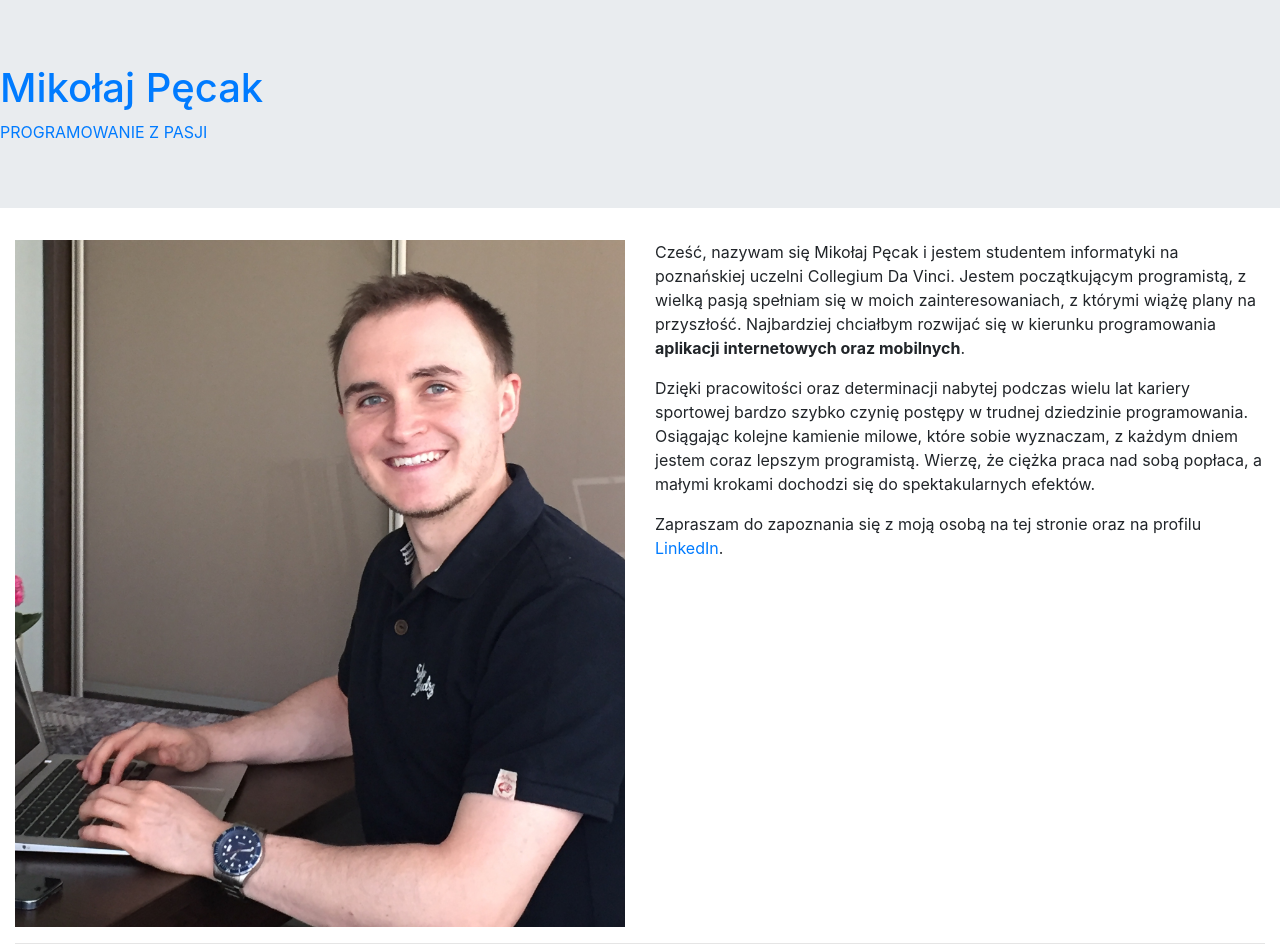
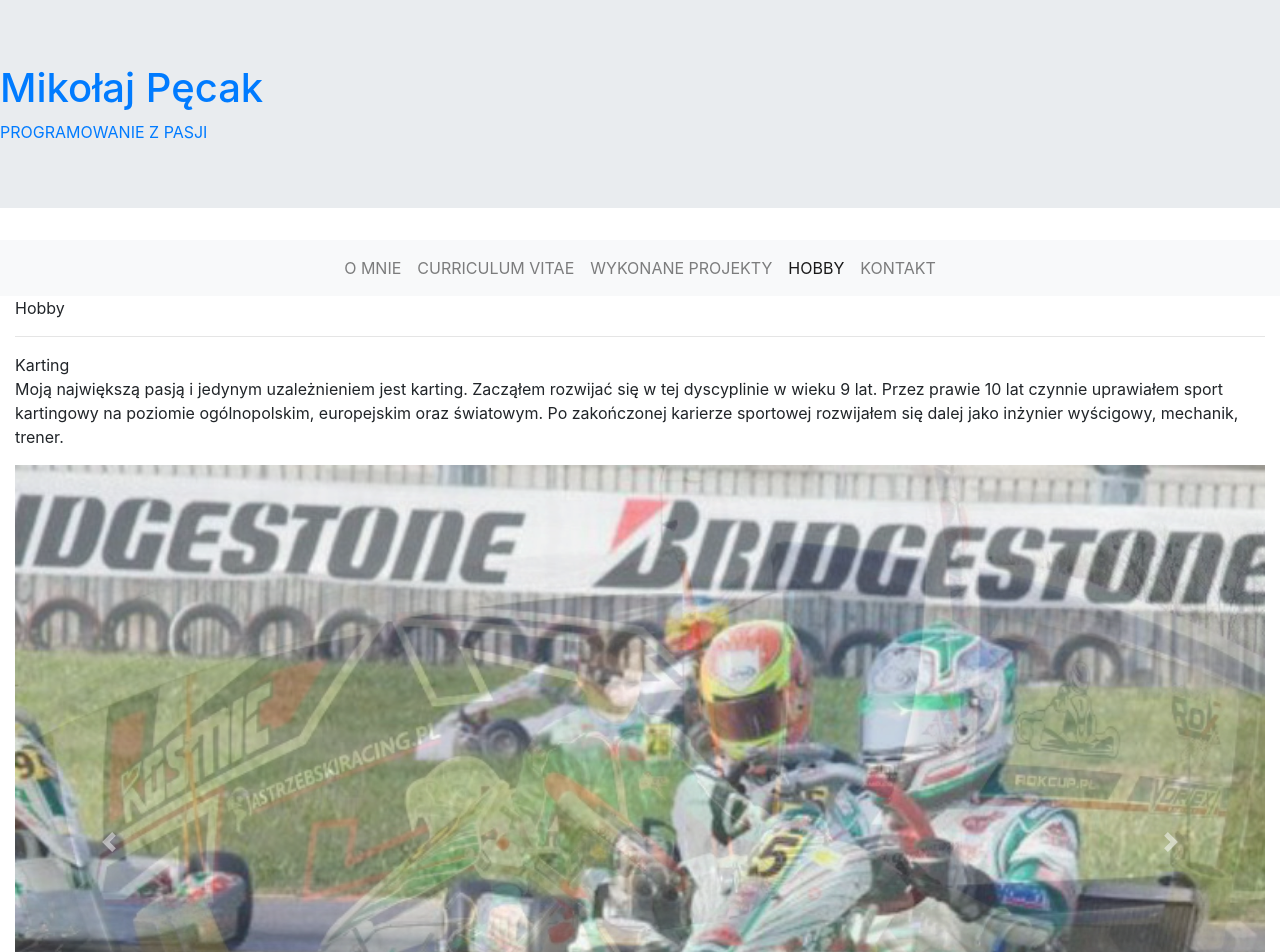
Before and after one commit to pecakm/mpecak-react-2018, a React (Create React App) app: page /hobby in a window 1280 px wide. Shown: the top 952 px of the page. Built offline with nearby package versions, Linux system fonts and the light colour scheme; the HTML template or start-up script is replaced by a standard one.

Commit message:
Add routing and update all pages

```diff
--- a/package.json
+++ b/package.json
@@ -5,6 +5,8 @@
   "dependencies": {
     "react": "^16.3.2",
     "react-dom": "^16.3.2",
+    "react-router": "^4.2.0",
+    "react-router-dom": "^4.2.2",
     "react-scripts": "1.1.4"
   },
   "scripts": {
--- a/src/App.js
+++ b/src/App.js
@@ -1,16 +1,29 @@
 import React, { Component } from 'react';
+import { BrowserRouter as Router, Route } from 'react-router-dom';
 import { Header } from './components/Header';
+import { Navbar } from './components/Navbar';
 import { AboutMeContent } from './components/AboutMeContent';
+import { CVContent } from './components/CVContent';
+import { ProjectsContent } from './components/ProjectsContent';
+import { HobbyContent } from './components/HobbyContent';
+import { ContactContent } from './components/ContactContent';
 import { Footer } from './components/Footer';
 
 class App extends Component {
   render() {
     return (
-      <div>
-        <Header />
-        <AboutMeContent />
-        <Footer />
-      </div>
+      <Router>
+        <div>
+          <Header />
+          <Navbar />
+          <Route exact path="/" component={AboutMeContent}/>
+          <Route path="/curriculum-vitae" component={CVContent}/>
+          <Route path="/wykonane-projekty" component={ProjectsContent}/>
+          <Route path="/hobby" component={HobbyContent}/>
+          <Route path="/kontakt" component={ContactContent}/>
+          <Footer />
+        </div>
+      </Router>
     );
   }
 }
--- a/src/components/CVContent.js
+++ b/src/components/CVContent.js
@@ -1,6 +1,6 @@
-import React from "react";
+import React, { Component } from 'react';
 
-export class CVContent extends React.Component {
+export class CVContent extends Component {
     render() {
         return (
             <div className="container-fluid pageContent">
--- a/src/components/ContactContent.js
+++ b/src/components/ContactContent.js
@@ -1,6 +1,6 @@
-import React from "react";
+import React, { Component } from 'react';
 
-export class ContactContent extends React.Component {
+export class ContactContent extends Component {
     constructor() {
         super();
         this.state = {
--- a/src/components/HobbyContent.js
+++ b/src/components/HobbyContent.js
@@ -1,6 +1,12 @@
-import React from "react";
+import React, { Component } from 'react';
+import slider1 from '../img/slider1.jpg';
+import slider2 from '../img/slider2.jpg';
+import slider3 from '../img/slider3.jpg';
+import slider4 from '../img/slider4.jpg';
+import slider5 from '../img/slider5.jpg';
+import slider6 from '../img/slider6.jpg';
 
-export class HobbyContent extends React.Component {
+export class HobbyContent extends Component {
     render() {
         return (
             <div className="container-fluid pageContent">
@@ -18,22 +24,22 @@ export class HobbyContent extends React.Component {
                     <div id="carouselExampleFade" className="carousel slide carousel-fade" data-ride="carousel">
                         <div className="carousel-inner">
                             <div className="carousel-item active">
-                                <img className="d-block w-100" src="../../img/slider1.jpg" alt="karting1"/>
+                                <img className="d-block w-100" src={slider1} alt="karting1"/>
                             </div>
                             <div className="carousel-item">
-                                <img className="d-block w-100" src="../../img/slider2.jpg" alt="karting2"/>
+                                <img className="d-block w-100" src={slider2} alt="karting2"/>
                             </div>
                             <div className="carousel-item">
-                                <img className="d-block w-100" src="../../img/slider3.jpg" alt="karting3"/>
+                                <img className="d-block w-100" src={slider3} alt="karting3"/>
                             </div>
                             <div className="carousel-item">
-                                <img className="d-block w-100" src="../../img/slider4.jpg" alt="karting4"/>
+                                <img className="d-block w-100" src={slider4} alt="karting4"/>
                             </div>
                             <div className="carousel-item">
-                                <img className="d-block w-100" src="../../img/slider5.jpg" alt="karting5"/>
+                                <img className="d-block w-100" src={slider5} alt="karting5"/>
                             </div>
                             <div className="carousel-item">
-                                <img className="d-block w-100" src="../../img/slider6.jpg" alt="karting6"/>
+                                <img className="d-block w-100" src={slider6} alt="karting6"/>
                             </div>
                         </div>
                         <a className="carousel-control-prev" href="#carouselExampleFade" role="button" data-slide="prev">
--- a/src/components/Navbar.js
+++ b/src/components/Navbar.js
@@ -1,7 +1,7 @@
-import React from "react";
-import {NavLink} from "react-router-dom";
+import React, { Component } from 'react';
+import { NavLink } from 'react-router-dom';
 
-export class Navbar extends React.Component {
+export class Navbar extends Component {
     render() {
         return (
             <nav className="navbar navbar-expand-lg navbar-light bg-light siteNavigation">
--- a/src/components/ProjectsContent.js
+++ b/src/components/ProjectsContent.js
@@ -1,6 +1,6 @@
-import React from "react";
+import React, { Component } from 'react';
 
-export class ProjectsContent extends React.Component {
+export class ProjectsContent extends Component {
     render() {
         return (
             <div className="container-fluid pageContent">
```
Also changed, not shown: 1 other file (tests, documents, lock files or other folders).
